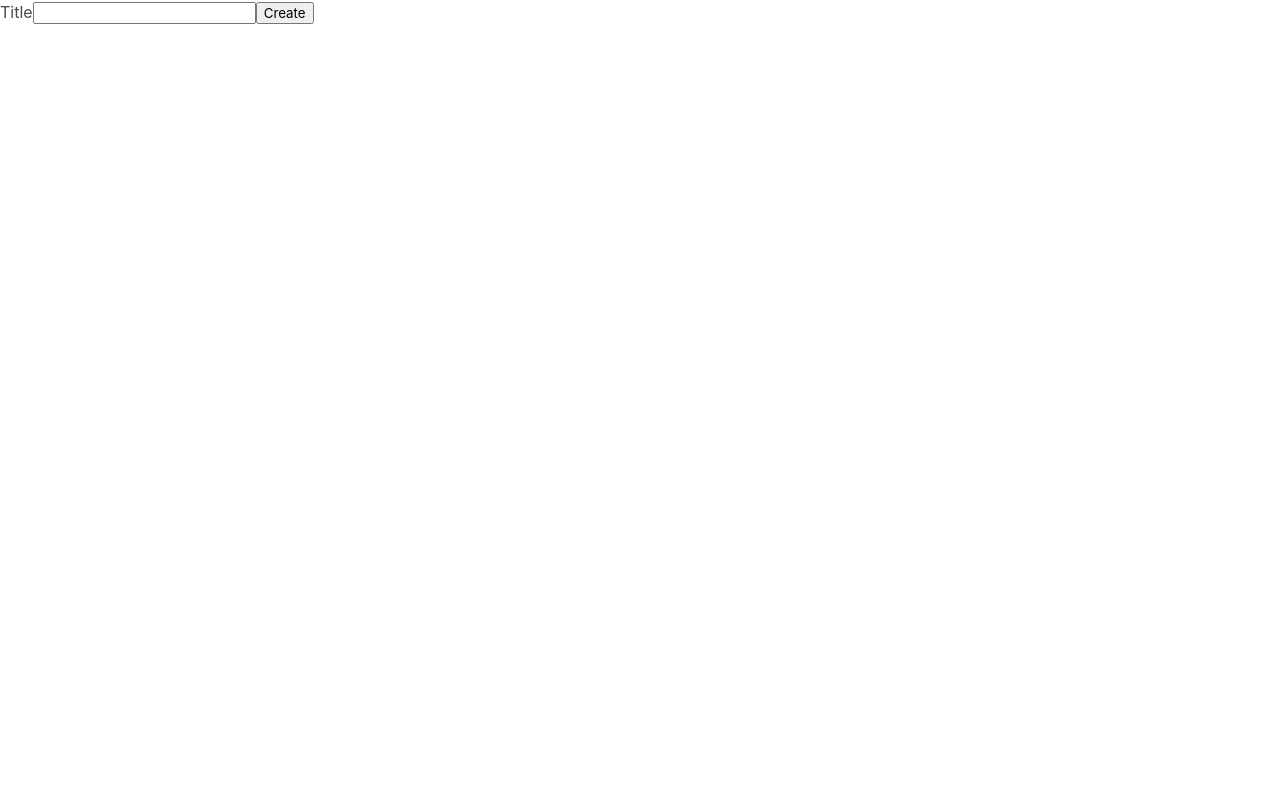
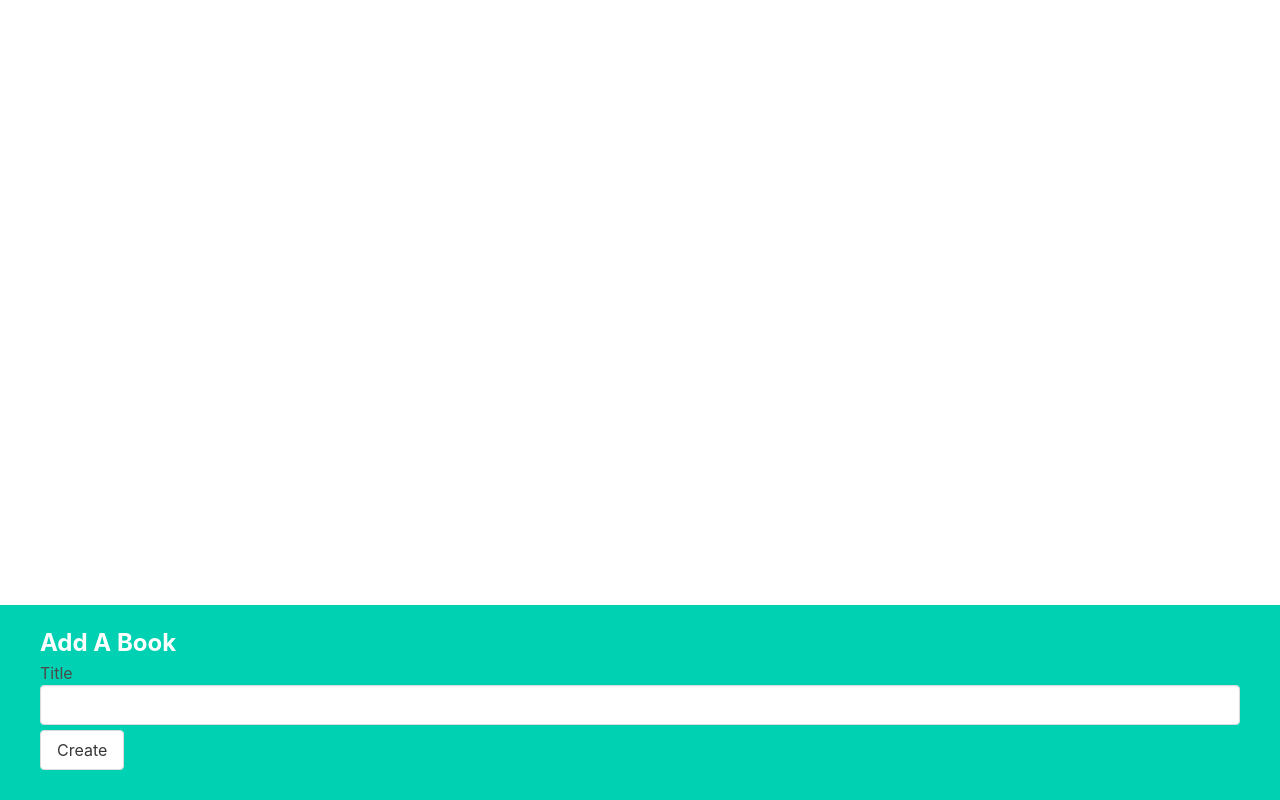
Before and after one commit to DarrenKim94/react-books, a React (Create React App) app: page / in a window 1280 px wide. Built offline with nearby package versions, Linux system fonts and the light colour scheme; the HTML template or start-up script is replaced by a standard one.

Commit message:
add styling to bar

```diff
--- a/src/App.js
+++ b/src/App.js
@@ -1,3 +1,4 @@
+import './index.css';
 import { useState } from "react";
 import BookCreate from "./component/BookCreate";
 
--- a/src/component/BookCreate.js
+++ b/src/component/BookCreate.js
@@ -14,11 +14,12 @@
     }
 
     return (
-        <div>
+        <div className="book-create">
+            <h3>Add A Book</h3>
             <form onSubmit={handleSubmit}>
                 <label>Title</label>
-                <input value={title} onChange={handleChange} />
-                <button>Create</button>
+                <input className="input" value={title} onChange={handleChange} />
+                <button className="button">Create</button>
             </form>
         </div>
     );
```
